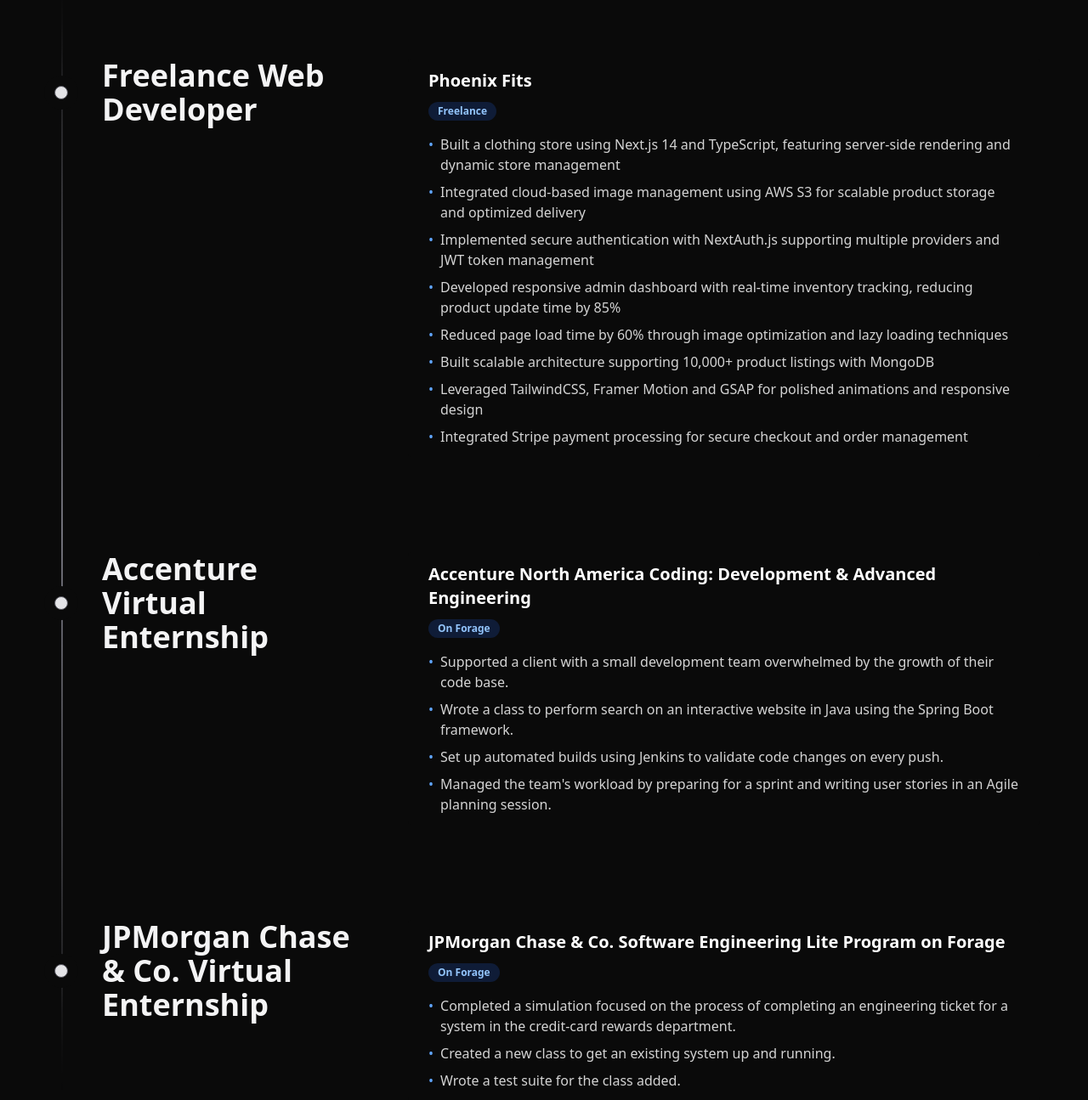
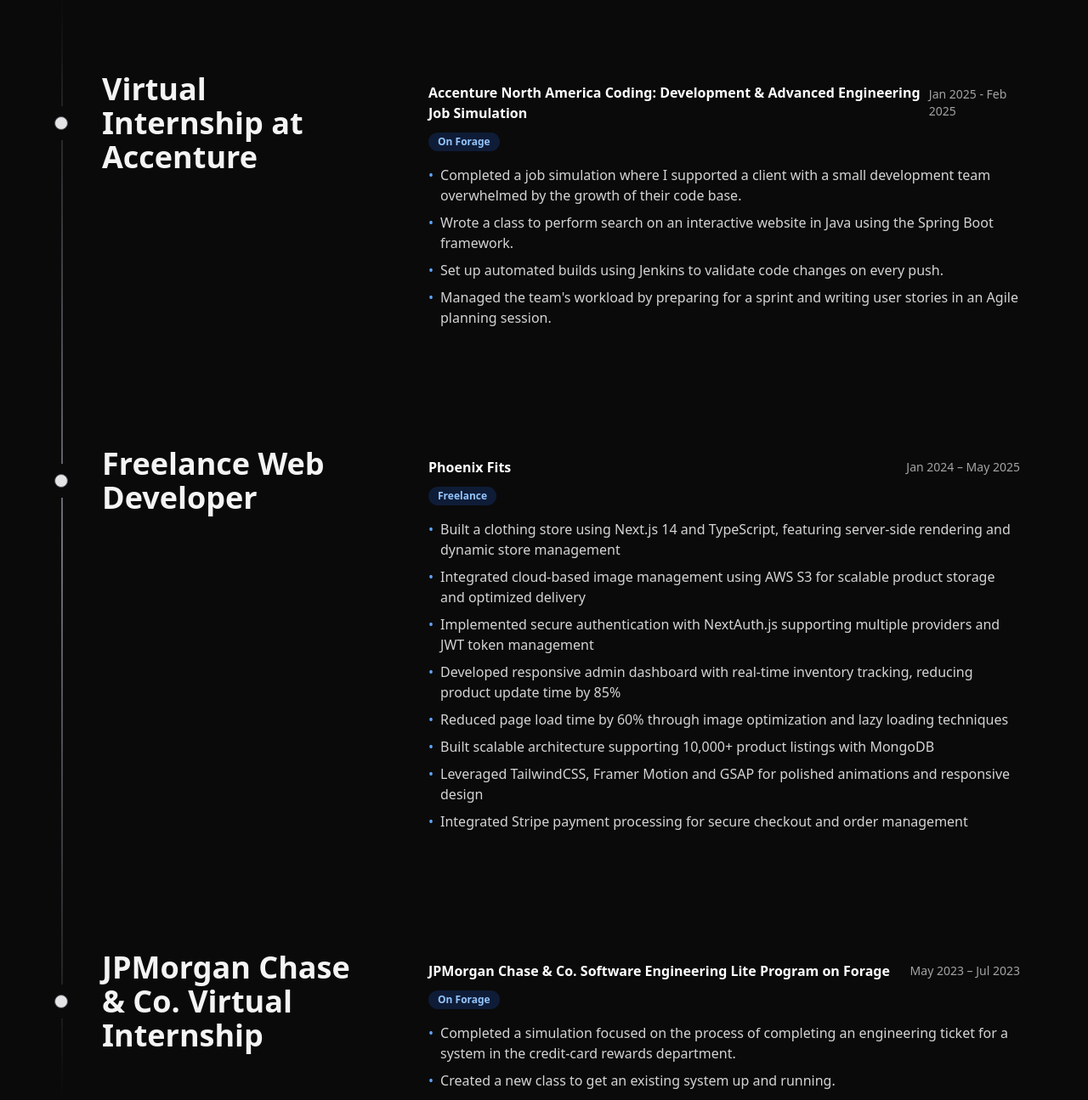
Before and after one commit to ratanz/Portfolio, a Next.js app: page / in a window 1280 px wide. Shown: the part 1475-2770 px from the top of the page at 85% size. Built offline with nearby package versions, Linux system fonts and the light colour scheme.

Commit message:
work section changes - code refactor

```diff
--- a/components/Work.tsx
+++ b/components/Work.tsx
@@ -1,5 +1,4 @@
 'use client'
-
 import { useEffect, useRef } from 'react'
 import gsap from 'gsap'
 import { Badge } from "@/components/ui/badge"
@@ -7,16 +6,26 @@
 import ShinyText from './ui/ShinyText'
 import { Timeline } from './ui/timeline'
 
-const experienceData = [
+// Centralized work experience data
+const workExperienceData = [
+    {
+        title: "Virtual Internship at Accenture",
+        date: "Jan 2025 - Feb 2025",
+        role: "Accenture North America Coding: Development & Advanced Engineering Job Simulation",
+        badge: "On Forage",
+        description: [
+            "Completed a job simulation where I supported a client with a small development team overwhelmed by the growth of their code base.",
+            "Wrote a class to perform search on an interactive website in Java using the Spring Boot framework.",
+            "Set up automated builds using Jenkins to validate code changes on every push.",
+            "Managed the team's workload by preparing for a sprint and writing user stories in an Agile planning session."
+        ]
+    },
     {
         title: "Freelance Web Developer",
-        content: (
-            <div className="space-y-8">
-                <div className="bg-neutral-950 rounded py-3 px-6">
-                    <h4 className="text-xl font-semibold text-white mb-2">Phoenix Fits</h4>
-                    <Badge className="mb-4 bg-blue-600/20 text-blue-300">Freelance</Badge>
-                    <ul className="space-y-2 text-neutral-300">
-                        {[
+        date: "Jan 2024 – May 2025",
+        role: "Phoenix Fits",
+        badge: "Freelance",
+        description: [
             "Built a clothing store using Next.js 14 and TypeScript, featuring server-side rendering and dynamic store management",
             "Integrated cloud-based image management using AWS S3 for scalable product storage and optimized delivery",
             "Implemented secure authentication with NextAuth.js supporting multiple providers and JWT token management",
@@ -25,73 +34,57 @@
             "Built scalable architecture supporting 10,000+ product listings with MongoDB",
             "Leveraged TailwindCSS, Framer Motion and GSAP for polished animations and responsive design",
             "Integrated Stripe payment processing for secure checkout and order management"
-                        ].map((item, idx) => (
+        ]
+    },
+
+    {
+        title: "JPMorgan Chase & Co. Virtual Internship",
+        date: "May 2023 – Jul 2023",
+        role: "JPMorgan Chase & Co. Software Engineering Lite Program on Forage",
+        badge: "On Forage",
+        description: [
+            "Completed a simulation focused on the process of completing an engineering ticket for a system in the credit-card rewards department.",
+            "Created a new class to get an existing system up and running.",
+            "Wrote a test suite for the class added."
+        ]
+    }
+]
+
+// Reusable component for experience content
+const ExperienceContent = ({ item }: { item: {
+    title: string;
+    date: string;
+    role: string;
+    badge: string;
+    description: string[];
+} }) => (
+    <div className="space-y-8">
+        <div className="bg-neutral-950 rounded py-3 px-6">
+            <div className="flex flex-col sm:flex-row sm:items-center sm:justify-between mb-2">
+                <h4 className="text-md font-semibold text-white">{item.role || item.title}</h4>
+                <span className="text-sm text-neutral-400">{item.date}</span>
+            </div>
+            <Badge className="mb-4 bg-blue-600/20 text-blue-300">{item.badge}</Badge>
+            <ul className="space-y-2 text-neutral-300">
+                {item.description.map((desc: string, idx: number) => (
                     <li key={idx} className="flex items-start">
                         <span className="mr-2 text-blue-400">•</span>
-                                <span>{item}</span>
+                        <span>{desc}</span>
                     </li>
                 ))}
             </ul>
         </div>
     </div>
-        ),
-    },
-    {
-        title: "Accenture Virtual Enternship",
-        content: (
-            <div className="space-y-8">
-                <div className="bg-neutral-950 rounded py-3 px-6">
-                    <h4 className="text-xl font-semibold text-white mb-2">
-                        Accenture North America Coding: Development & Advanced Engineering
-                    </h4>
-                    <Badge className="mb-4 bg-blue-600/20 text-blue-300">On Forage</Badge>
-                    <ul className="space-y-2 text-neutral-300">
-                        {[
-                            "Supported a client with a small development team overwhelmed by the growth of their code base.",
-                            "Wrote a class to perform search on an interactive website in Java using the Spring Boot framework.",
-                            "Set up automated builds using Jenkins to validate code changes on every push.",
-                            "Managed the team's workload by preparing for a sprint and writing user stories in an Agile planning session."
-                        ].map((item, idx) => (
-                            <li key={idx} className="flex items-start">
-                                <span className="mr-2 text-blue-400">•</span>
-                                <span>{item}</span>
-                            </li>
-                        ))}
-                    </ul>
-                </div>
-            </div>
-        ),
-    },
-    {
-        title: "JPMorgan Chase & Co. Virtual Enternship",
-        content: (
-            <div className="bg-neutral-950 rounded py-3 px-6">
-                <h4 className="text-xl font-semibold text-white mb-2">
-                    JPMorgan Chase & Co. Software Engineering Lite Program on Forage
-                </h4>
-                <Badge className="mb-4 bg-blue-600/20 text-blue-300">On Forage</Badge>
-                <ul className="space-y-2 text-neutral-300">
-                    {[
-                        "Completed a simulation focused on the process of completing an engineering ticket for a system in the credit-card rewards department.",
-                        "Created a new class to get an existing system up and running.",
-                        "Wrote a test suite for the class added."
-                    ].map((item, idx) => (
-                        <li key={idx} className="flex items-start">
-                            <span className="mr-2 text-blue-400">•</span>
-                            <span>{item}</span>
-                        </li>
-                    ))}
-                </ul>
-            </div>
-        ),
-    },
+)
 
-
-]
+// Transform data for Timeline component
+const experienceData = workExperienceData.map((item) => ({
+    title: item.title,
+    date: item.date,
+    content: <ExperienceContent item={item} />
+}))
 
 export default function Work() {
-
-    // scroll animation when scroll back to top
     const titleRef = useRef(null);
 
     useEffect(() => {
@@ -121,12 +114,12 @@
             transition={{ duration: 0.8 }}
             className="min-h-screen lg:pt-32 pt-10"
         >
-            <div className="max-w-7xl mx-auto flex flex-col items-center justify-center  ">
+            <div className="max-w-7xl mx-auto flex flex-col items-center justify-center">
                 <div ref={titleRef}>
                     <ShinyText
                         text="Work Experience"
                         speed={3}
-                        className="text-2xl lg:text-5xl font-extrabold font-tanker mb-6 text-center text-zinc-300 "
+                        className="text-2xl lg:text-5xl font-extrabold font-tanker mb-6 text-center text-zinc-300"
                     />
                 </div>
                 <div className="dark">
--- a/components/ui/timeline.tsx
+++ b/components/ui/timeline.tsx
@@ -39,7 +39,7 @@
     <div className="w-full font-tanker pt-4 md:px-10" ref={containerRef}>
       <div ref={ref} className="relative max-w-7xl mx-auto">
         {data.map((item, index) => (
-          <div key={index} className="flex justify-start pt-10 md:pt-28 md:gap-10">
+          <div key={index} className="flex justify-start pt-10 md:pt-32 md:gap-10">
             {/* Timeline marker and title for larger screens */}
             <div className="sticky flex flex-col md:flex-row z-40 items-center top-40 self-start max-w-xs lg:max-w-sm md:w-full">
               {/* Circular marker */}
```
Lines whose indentation alone changed are shown as unchanged.
